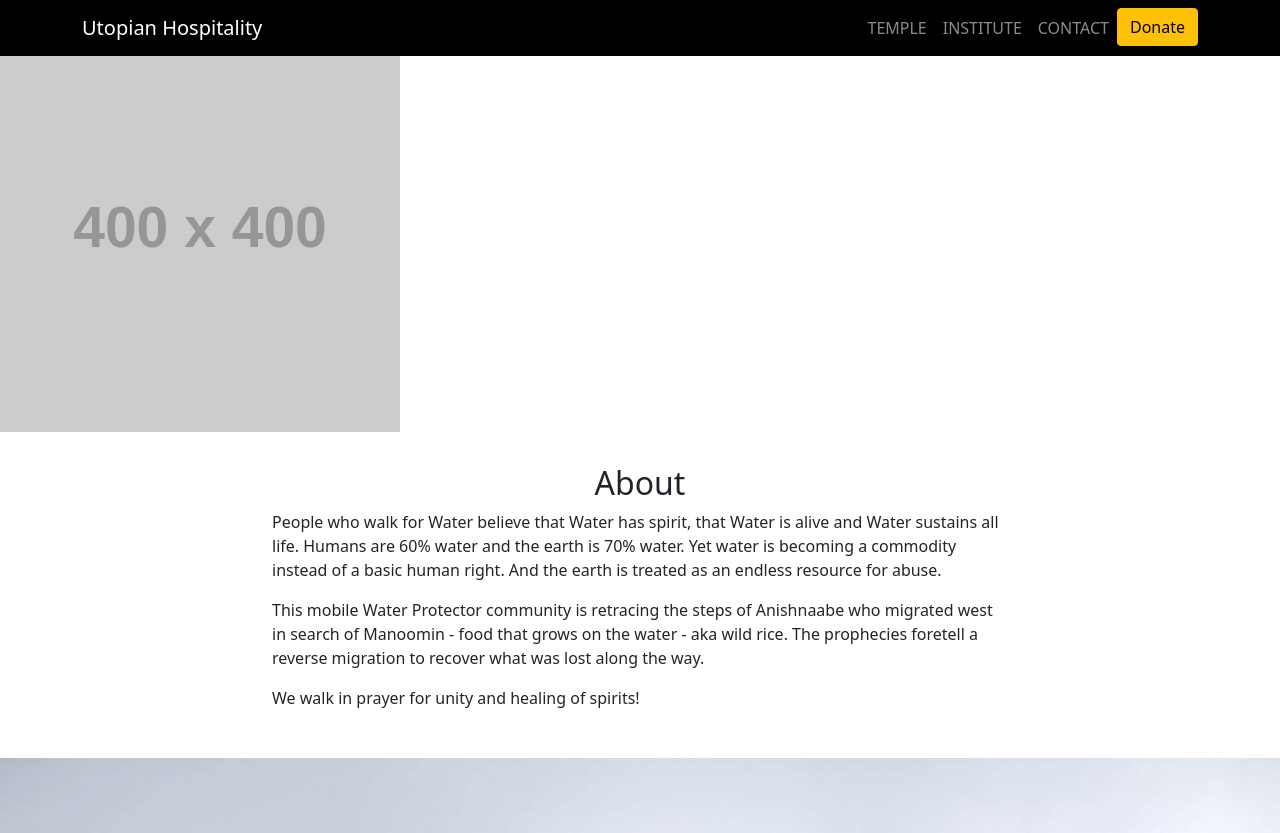
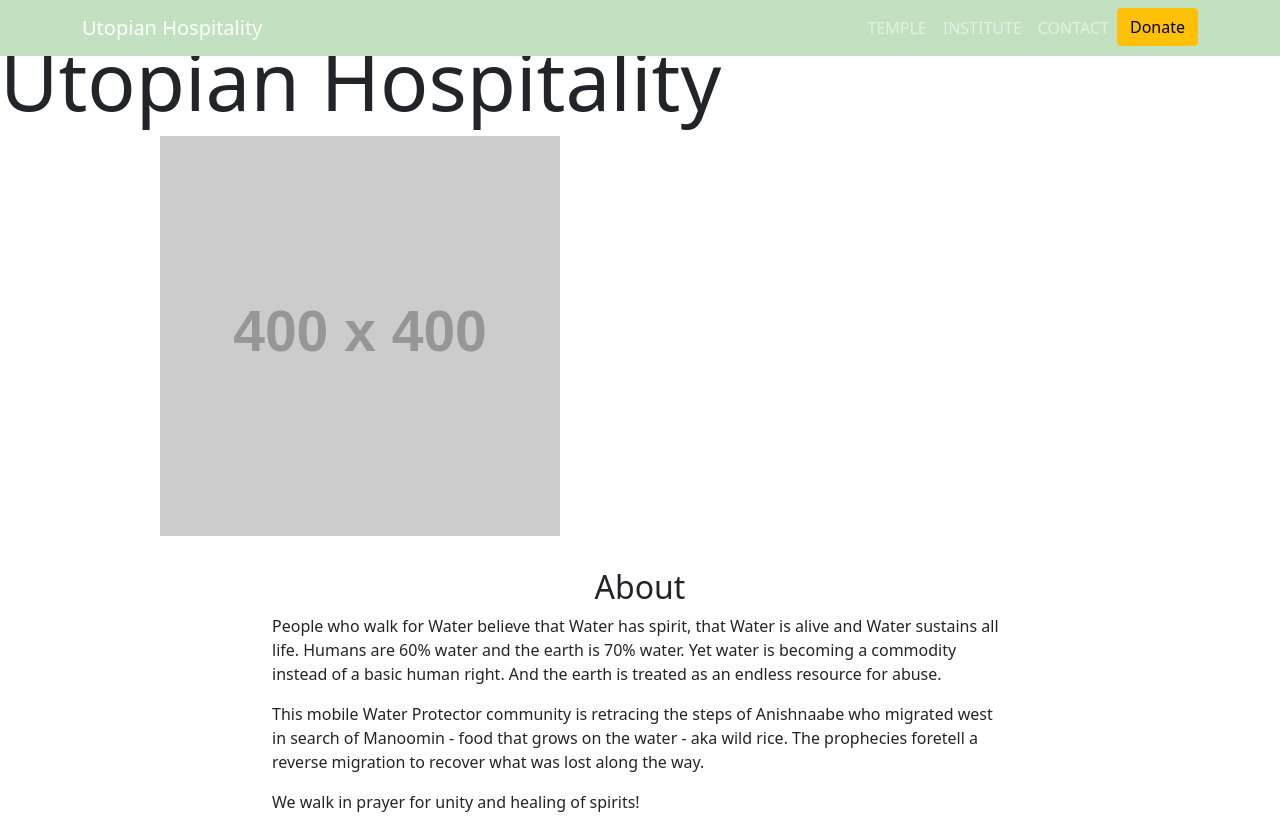
Before and after one commit to danielscottclark/danielscottclark.github.io, a plain HTML site: page index.html in a window 1280 px wide. Shown: the top 833 px of the page. Drawn offline with nearby package versions, Linux system fonts and the light colour scheme; placeholder pictures from the web are drawn by us.

Commit message:
Update index.html
adding display title

```diff
--- a/index.html
+++ b/index.html
@@ -39,6 +39,9 @@
 
 
  	<section>
+
+	<h1 class="display-1">Utopian Hospitality</h1>
+
 	<div class="container container-fluid hero">
 
     <img src="https://placehold.co/400" class="img-fluid" alt="(enter alt text)">
@@ -281,8 +284,8 @@
     .hero {
     	padding-right:0;
     	padding-left:0;
-    	min-width: 100%;
-    	width:100%;
+    	min-width: 75%;
+    	width:75%;
     }
 
     .timeline {
@@ -308,7 +311,7 @@
 		margin-bottom: 2em !important;
     }
     nav {
-    	background-color: #000;
+    	background-color: #C1E1C1;
     }
 
     body {
```
